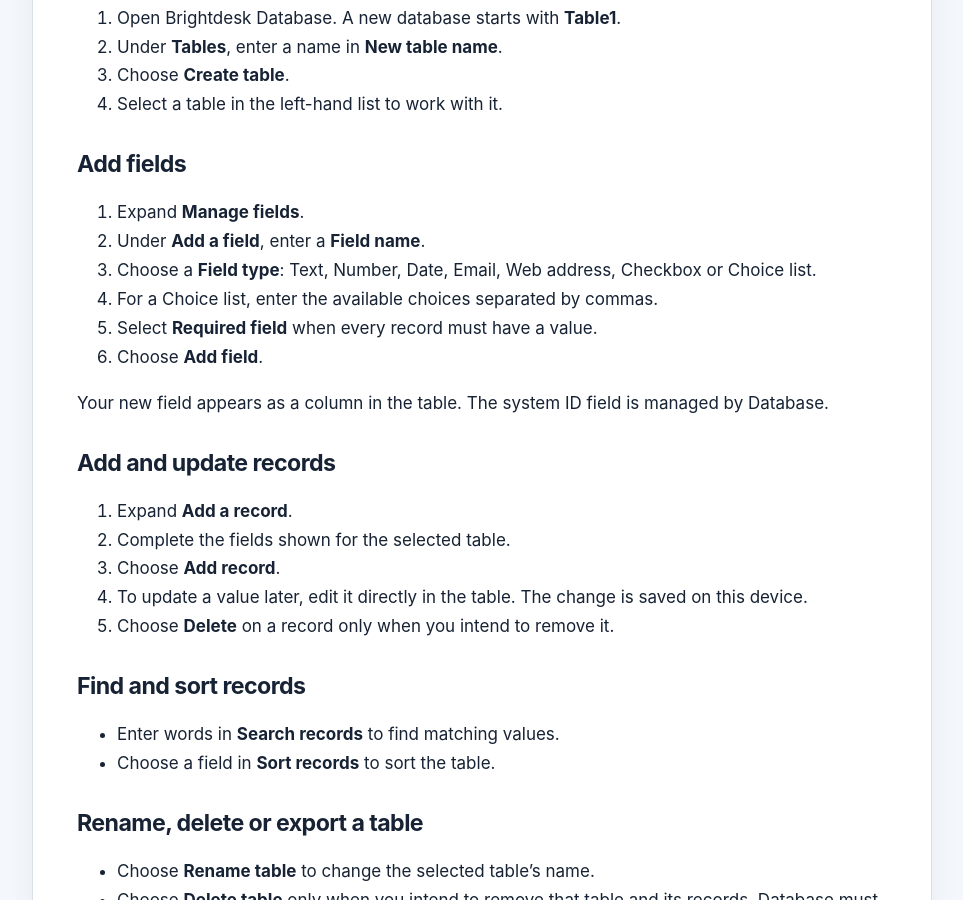
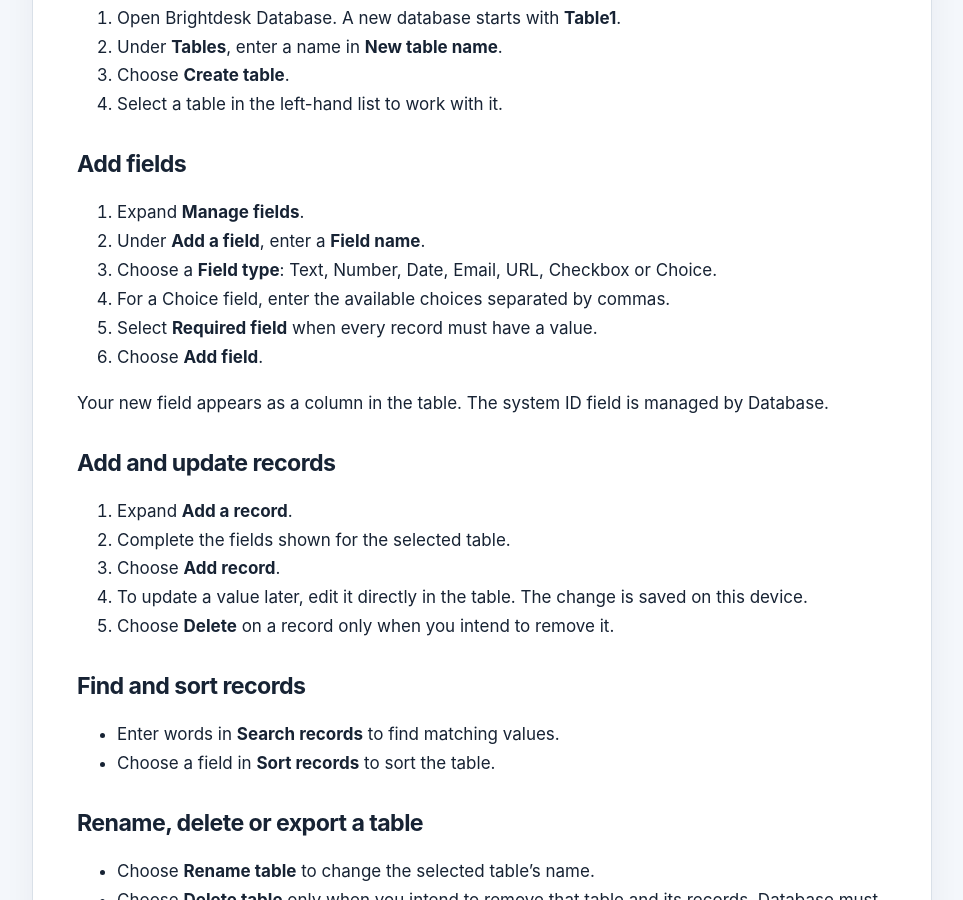
Before and after one commit to conz20/Brightdesk-Wiki, a Jekyll site: the page built from docs/products/database.md, in a window 1280 px wide and 900 px high, scrolled down 755 px. Shown: the whole window, without its empty margins (158-1121 px from the left). Built offline with Jekyll 4.4.1, drawn with Linux system fonts in a browser that asks for light colours.

Commit message:
docs(database): use exact field-type names

```diff
--- a/docs/products/database.md
+++ b/docs/products/database.md
@@ -21,8 +21,8 @@ Use Database to keep structured information in tables with named fields.
 
 1. Expand **Manage fields**.
 2. Under **Add a field**, enter a **Field name**.
-3. Choose a **Field type**: Text, Number, Date, Email, Web address, Checkbox or Choice list.
-4. For a Choice list, enter the available choices separated by commas.
+3. Choose a **Field type**: Text, Number, Date, Email, URL, Checkbox or Choice.
+4. For a Choice field, enter the available choices separated by commas.
 5. Select **Required field** when every record must have a value.
 6. Choose **Add field**.
 
```
